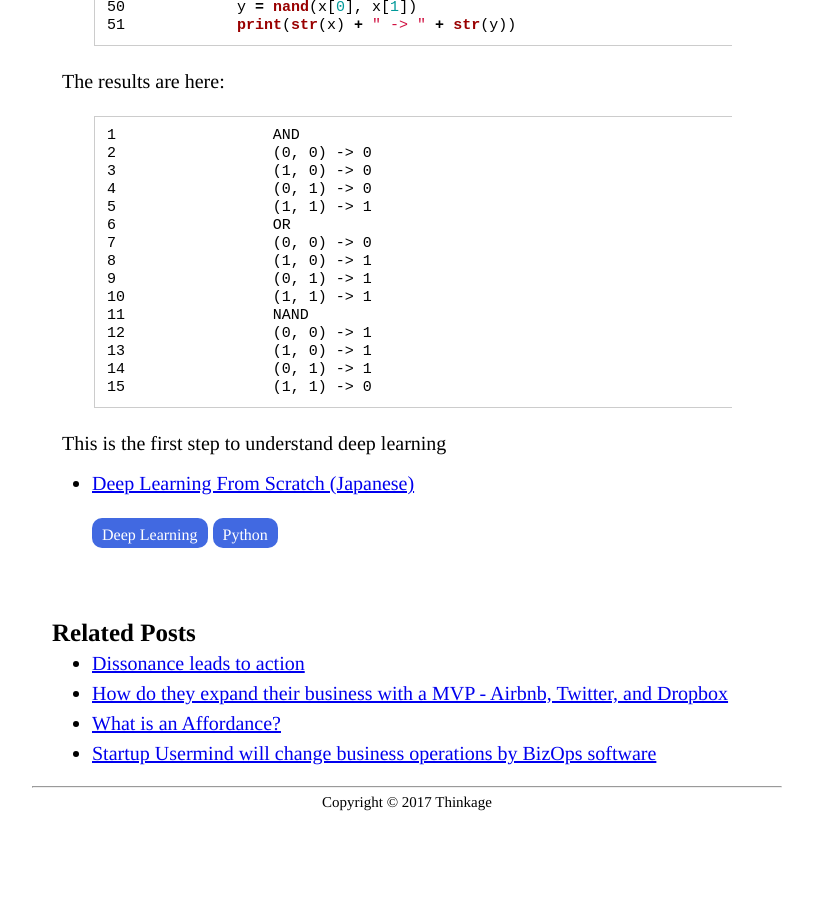
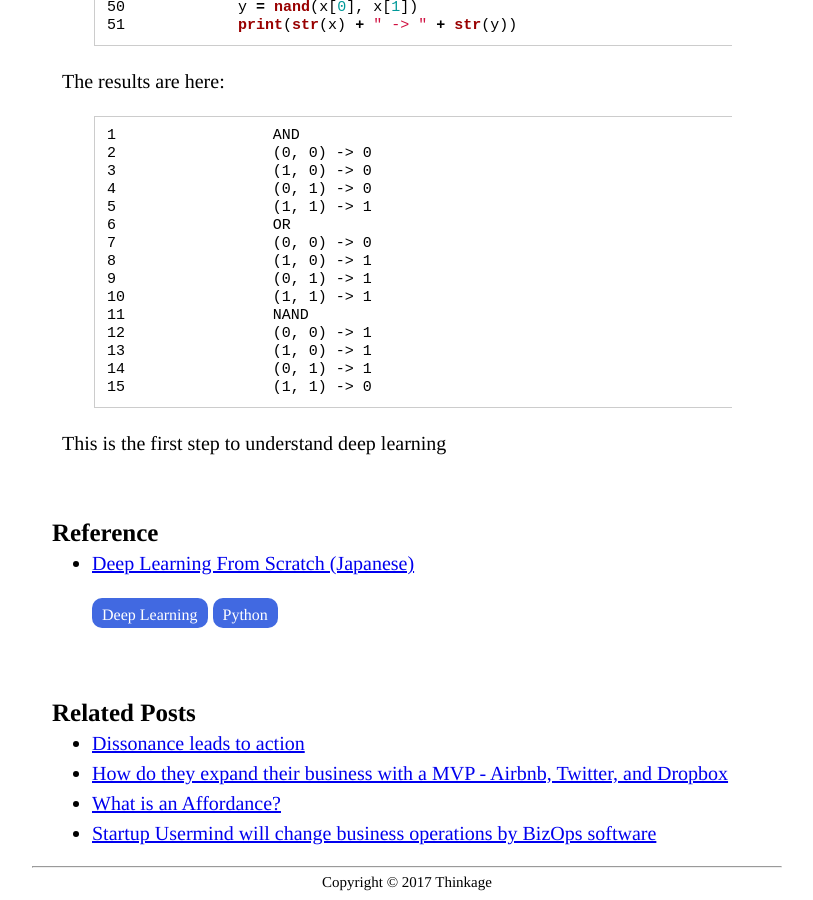
Before and after one commit to schwalbe10/thinkage, a Jekyll site: the page built from _posts/2017-01-21-perceptron.md, in a window 1280 px wide and 900 px high, scrolled down 2272 px. Shown: the whole window, without its empty margins (233-1046 px from the left). Built offline with Jekyll 4.4.1, drawn with Linux system fonts in a browser that asks for light colours; formulas are drawn with MathJax 3; before the commit the page ends 3092 px from its top, so only the background shows below that.

Commit message:
Update the blog

```diff
--- a/_posts/2017-01-21-perceptron.md
+++ b/_posts/2017-01-21-perceptron.md
@@ -113,6 +113,8 @@ NAND
 
 This is the first step to understand deep learning
 
+### Reference
+
 <div class="list">
   <ul>
     <li><a href="https://www.amazon.co.jp/gp/product/4873117585/ref=as_li_tf_tl?ie=UTF8&camp=247&creative=1211&creativeASIN=4873117585&linkCode=as2&tag=schwalbe0d-22">Deep Learning From Scratch (Japanese)</a></li>
```
